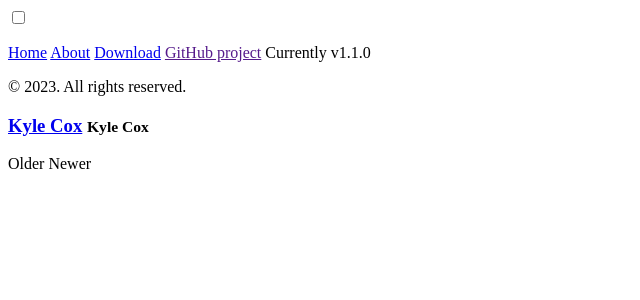
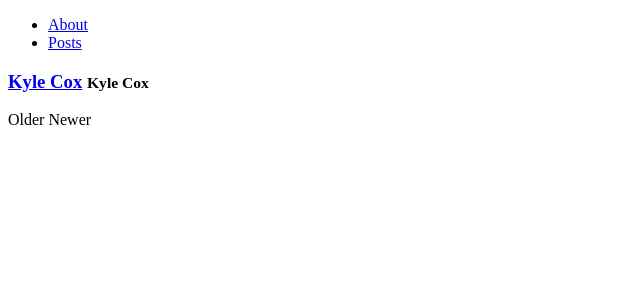
Before and after one commit to xocelyk/xocelyk.github.io, a Jekyll site: the page built from index.html, in a window 1280 px wide. Shown: the top 300 px of the page, without its empty margins (0-640 px from the left). Built offline with Jekyll 4.4.1, drawn with Linux system fonts in a browser that asks for light colours; the list of posts is cut into pages by our own code.

Commit message:
update sidebar

```diff
--- a/_includes/sidebar.html
+++ b/_includes/sidebar.html
@@ -1,38 +1,4 @@
-<!-- Target for toggling the sidebar `.sidebar-checkbox` is for regular
-     styles, `#sidebar-checkbox` for behavior. -->
-<input type="checkbox" class="sidebar-checkbox" id="sidebar-checkbox">
-
-<!-- Toggleable sidebar -->
-<div class="sidebar" id="sidebar">
-  <div class="sidebar-item">
-    <p>{{ site.description }}</p>
-  </div>
-
-  <nav class="sidebar-nav">
-    <a class="sidebar-nav-item{% if page.title == 'Home' %} active{% endif %}" href="{{ '/' | absolute_url }}">Home</a>
-
-    {% comment %}
-      The code below dynamically generates a sidebar nav of pages with
-      `layout: page` in the front-matter. See readme for usage.
-    {% endcomment %}
-
-    {% assign pages_list = site.pages | sort:"url" %}
-    {% for node in pages_list %}
-      {% if node.title != null %}
-        {% if node.layout == "page" %}
-          <a class="sidebar-nav-item{% if page.url == node.url %} active{% endif %}" href="{{ node.url | absolute_url }}">{{ node.title }}</a>
-        {% endif %}
-      {% endif %}
-    {% endfor %}
-
-    <a class="sidebar-nav-item" href="{{ site.github.repo }}/archive/v{{ site.version }}.zip">Download</a>
-    <a class="sidebar-nav-item" href="{{ site.github.repo }}">GitHub project</a>
-    <span class="sidebar-nav-item">Currently v{{ site.version }}</span>
-  </nav>
-
-  <div class="sidebar-item">
-    <p>
-      &copy; {{ site.time | date: '%Y' }}. All rights reserved.
-    </p>
-  </div>
-</div>
+<ul class="links">
+  <li><a href="{{ site.baseurl }}/about">About</a></li>
+  <li><a href="{{ site.baseurl }}/">Posts</a></li>
+</ul>
```
